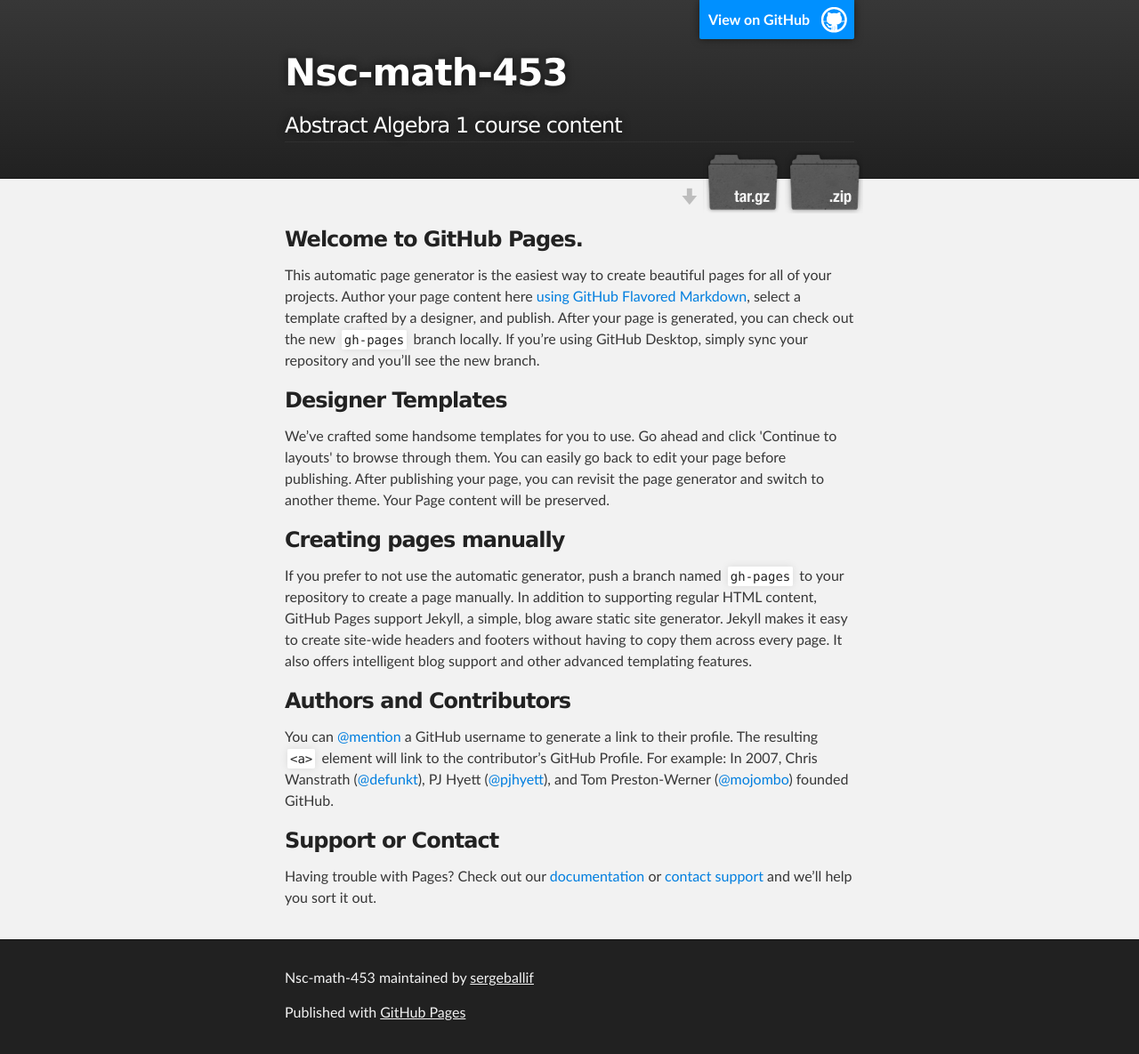
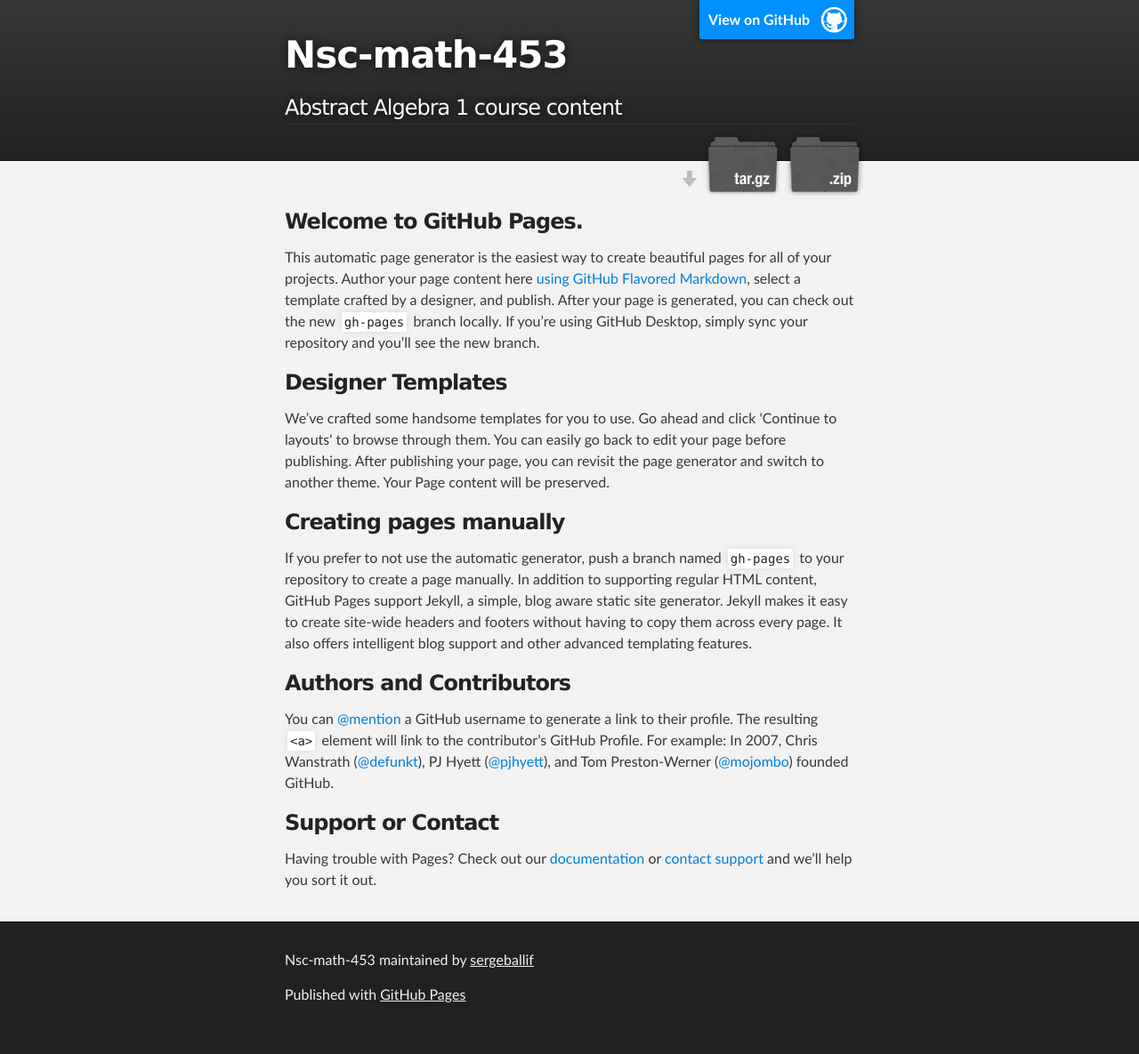
Before and after one commit to sergeballif/NSC-Math-453, a Jekyll site: the page index.html, which Jekyll copies as it is, in a window 1280 px wide. Shown: the whole page at 89% size. Built offline with Jekyll 4.4.1, drawn with Linux system fonts in a browser that asks for light colours.

Commit message:
Update stylesheet.css

```diff
--- a/stylesheets/stylesheet.css
+++ b/stylesheets/stylesheet.css
@@ -89,7 +89,7 @@
 }*/
 /* Edited original h2*/
 h2 {
-  font-size: 16px;
+  font-size: 18px;
   font-weight: bold;
   color: #303030;
   border-bottom:1px solid #303030;
@@ -315,7 +315,7 @@
 }
 
 #header_wrap .inner {
-  padding: 50px 10px 30px 10px;
+  padding: 30px 10px 30px 10px;
 }
 
 #project_title {
```
